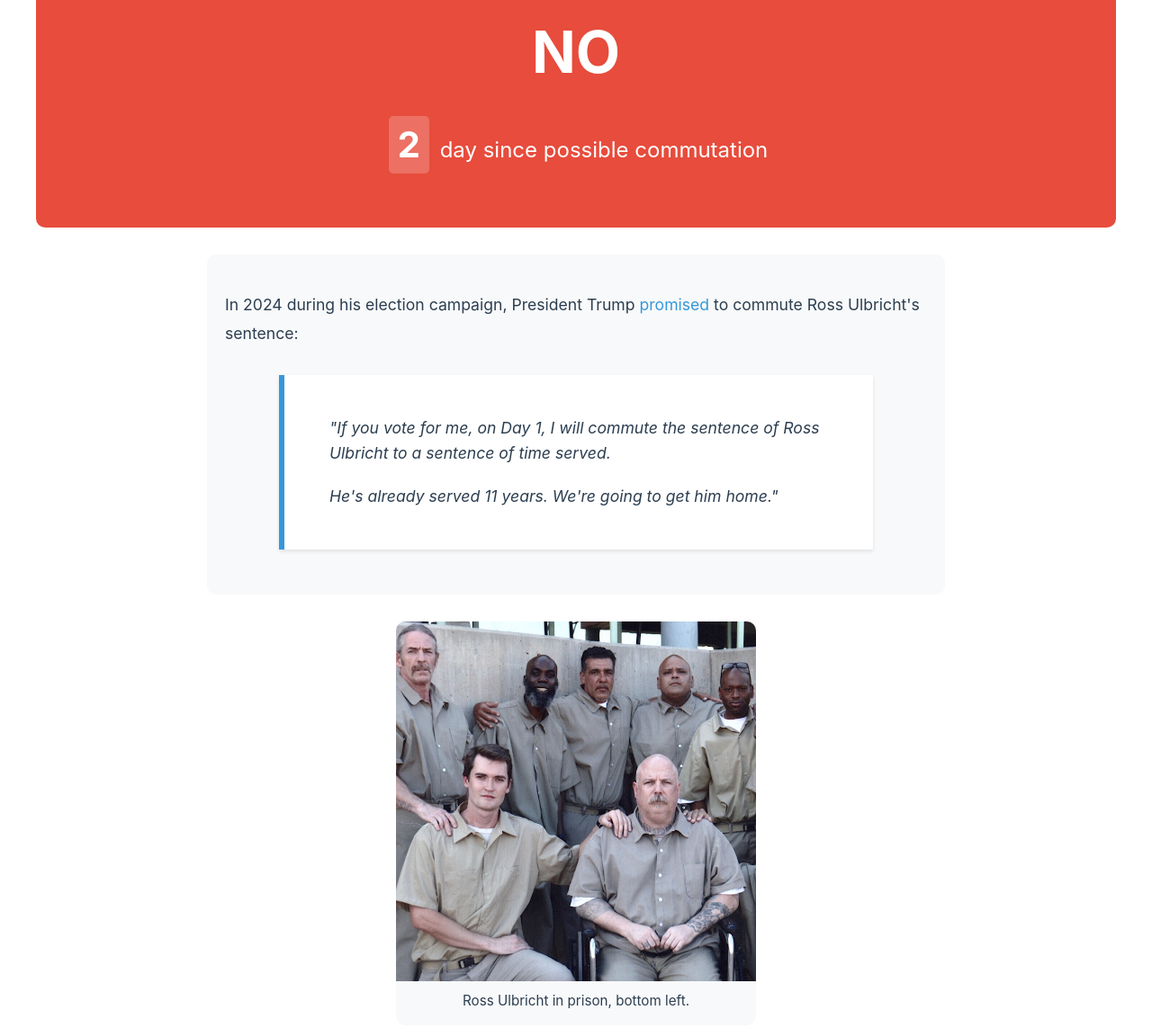
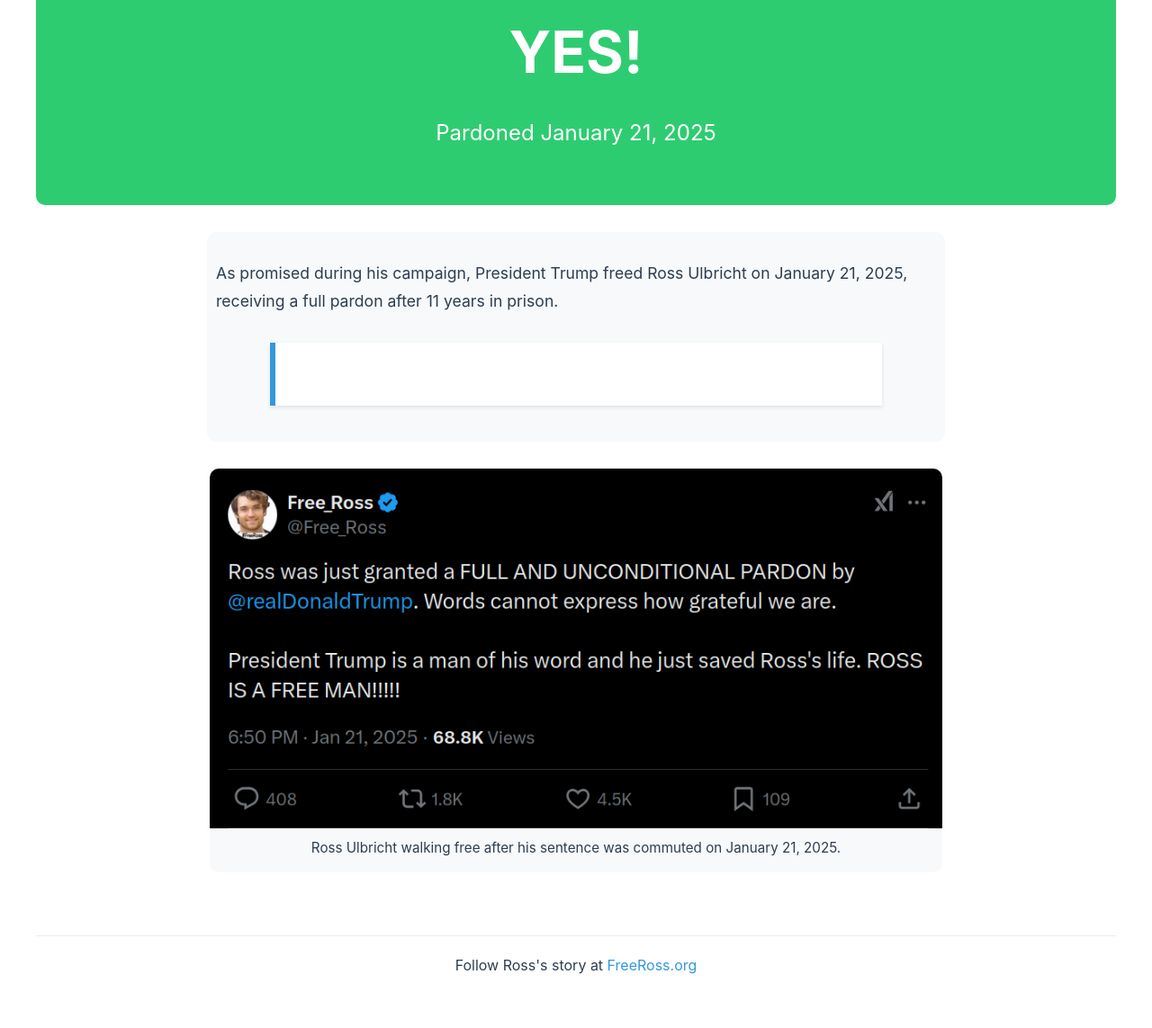
Before and after one commit to SamPatt/isrossfree, a plain HTML site: page index.html in a window 1280 px wide. Shown: the part 200-1343 px from the top of the page at 90% size. Drawn offline with Linux system fonts and the light colour scheme.

Commit message:
Ross is FREE

```diff
--- a/index.html
+++ b/index.html
@@ -3,7 +3,7 @@
   <head>
     <meta charset="UTF-8" />
     <meta name="viewport" content="width=device-width, initial-scale=1.0" />
-    <title>Is Ross Free?</title>
+    <title>Ross is Free!</title>
     <style>
       :root {
         --primary-color: #2c3e50;
@@ -72,14 +72,17 @@
       }
 
       .image-container {
-        margin: 30px 0;
+        margin: 30px auto;
+        display: inline-block;
+        max-width: 100%;
       }
 
       .ross-image {
         max-width: 100%;
         height: auto;
-        border-radius: 10px;
+        border-radius: 10px 10px 0 0;
         max-height: 400px;
+        display: block;
       }
 
       .info-section {
@@ -119,23 +122,6 @@
         line-height: 1.6;
         box-shadow: 0 2px 4px rgba(0, 0, 0, 0.1);
       }
-      .image-container {
-        margin: 30px 0;
-      }
-
-      .image-container {
-        margin: 30px auto;
-        display: inline-block;
-        max-width: 100%;
-      }
-
-      .ross-image {
-        max-width: 100%;
-        height: auto;
-        border-radius: 10px 10px 0 0;
-        max-height: 400px;
-        display: block;
-      }
 
       .image-caption {
         background-color: #f8f9fa;
@@ -145,17 +131,6 @@
         font-size: 0.95rem;
         margin-top: -5px;
         text-align: center;
-      }
-
-      .image-caption a {
-        color: var(--accent-color);
-        text-decoration: none;
-        border-bottom: 1px solid transparent;
-        transition: border-bottom-color 0.2s;
-      }
-
-      .image-caption a:hover {
-        border-bottom-color: var(--accent-color);
       }
 
       .footer {
@@ -214,104 +189,56 @@
     <div class="container">
       <h1 class="page-title">Is Ross Ulbricht Free?</h1>
 
-      <div class="status-container">
-        <h1 class="status" id="status">NOT YET</h1>
-        <div class="countdown" id="countdown"></div>
+      <div class="status-container positive">
+        <h1 class="status" id="status">YES!</h1>
+        <div class="countdown" id="countdown">Pardoned January 21, 2025</div>
       </div>
 
       <div class="info-section">
-        <div class="info-section">
-          <div id="status-info">
+        <div id="status-info">
+          <p>
+            As promised during his campaign, President Trump freed Ross Ulbricht on January 21, 2025, receiving a full pardon after 11 years in prison.
+          </p>
+          <div class="quote">
             <p>
-              In 2024 during his election campaign, President Trump
-              <a
-                href="https://slate.com/news-and-politics/2024/05/trump-campaign-libertarian-vote-ulbricht-pardon-silk-road.html"
-                >promised</a
-              >
-              to commute Ross Ulbricht's sentence:
             </p>
-            <div class="quote">
-              <p>
-                "If you vote for me, on Day 1, I will commute the sentence of
-                Ross Ulbricht to a sentence of time served.
-              </p>
-              <p>He's already served 11 years. We're going to get him home."</p>
-            </div>
           </div>
         </div>
       </div>
+
       <div class="image-container">
         <img
           id="ross-image"
           class="ross-image"
-          src="ross_prison.jpg"
-          alt="Ross Ulbricht in prison"
+          src="freeross.png"
+          alt="Ross Ulbricht freed from prison"
         />
-        <div class="image-caption">Ross Ulbricht in prison, bottom left.</div>
+        <div class="image-caption">Ross Ulbricht walking free after his sentence was commuted on January 21, 2025.</div>
       </div>
+
       <div class="footer">
-        Learn more and get involved at
+        Follow Ross's story at
         <a href="https://freeross.org/" target="_blank">FreeRoss.org</a>
       </div>
     </div>
 
     <script>
       const STATUS = {
-        NOT_YET: {
-          text: "NOT YET",
-        },
-        NO: {
-          text: "NO",
-        },
-        COMMUTED_IMPRISONED: {
-          text: "SENTENCE COMMUTED BUT STILL IMPRISONED",
-        },
         FREE: {
-          text: "FREE",
-        },
+          text: "YES!",
+        }
       };
 
       function updateStatus() {
-        const now = new Date();
-        const inaugurationType = now < new Date("2025-01-20");
-        const status = inaugurationType ? STATUS.NOT_YET : STATUS.NO;
-
         const statusElement = document.getElementById("status");
         const statusContainer = document.querySelector(".status-container");
 
-        statusElement.textContent = status.text;
-
-        if (status.text === "FREE") {
-          statusContainer.className = "status-container positive";
-        } else {
-          statusContainer.className = "status-container negative";
-        }
-      }
-
-      function updateCountdown() {
-        const now = new Date();
-        const targetDate = new Date("2025-01-20");
-        const diffTime = Math.abs(targetDate - now);
-        const diffDays = Math.floor(diffTime / (1000 * 60 * 60 * 24));
-
-        if (now < targetDate) {
-          document.getElementById(
-            "countdown"
-          ).innerHTML = `<span class="days-number">${diffDays}</span> days until possible commutation`;
-        } else {
-          document.getElementById(
-            "countdown"
-          ).innerHTML = `<span class="days-number">${diffDays}</span> day since possible commutation`;
-        }
+        statusElement.textContent = STATUS.FREE.text;
+        statusContainer.className = "status-container positive";
       }
 
       // Initial status set
       updateStatus();
-      updateCountdown();
-
-      // Update countdown every day
-      setInterval(updateCountdown, 24 * 60 * 60 * 1000);
-      setInterval(updateStatus, 24 * 60 * 60 * 1000);
     </script>
   </body>
 </html>
```
